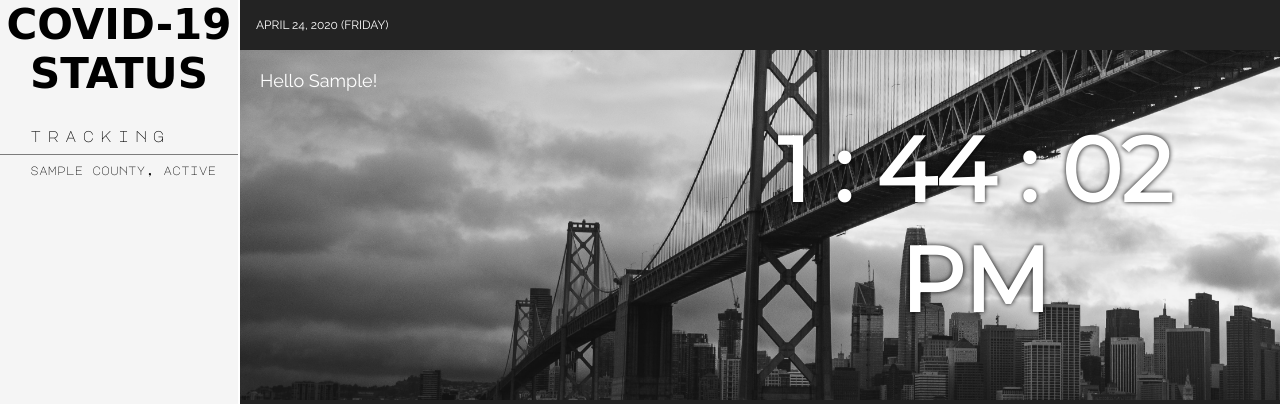
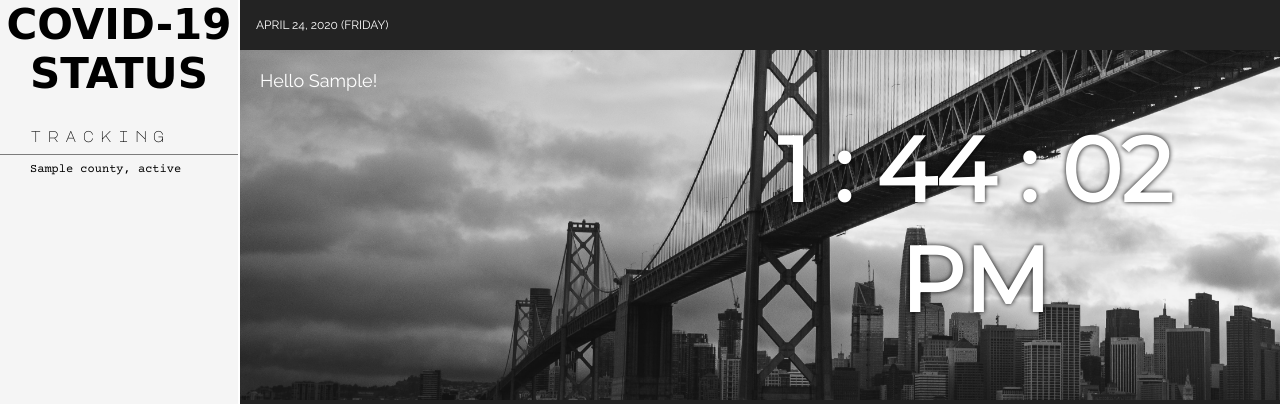
Before and after one commit to xerilius/covid19-status, a Flask app: a page that uses templates/base.html in a window 1280 px wide; the page is wider, and only the part inside the window is pictured. Shown: the top 404 px of that part. Run offline with Flask 2, Linux system fonts and the light colour scheme; the visitor is signed in with stand-in values (Sample User, id 1); tables that the repository leaves empty hold one stand-in row (values such as "Sample post"); some libraries are stand-ins or nearby versions; some web fonts are replaced.

Commit message:
Updated font for side nav

```diff
--- a/static/css/style.css
+++ b/static/css/style.css
@@ -442,8 +442,7 @@
   list-style-type: none; }
 
 .sidenav__list-item {
-  font-family: 'Major Mono Display', monospace;
-  text-transform: lowercase;
+  font-family: 'Courier Prime', monospace;
   padding-left: 30px;
   line-height: 2.5rem;
   color: black; }
--- a/static/sass/pages/_dashboard.scss
+++ b/static/sass/pages/_dashboard.scss
@@ -63,8 +63,7 @@
   }
 
   .sidenav__list-item {
-    font-family: 'Major Mono Display', monospace;
-    text-transform: lowercase;
+    font-family: 'Courier Prime', monospace;
     padding-left: 30px;
     line-height: 2.5rem;
     color:black;
```
